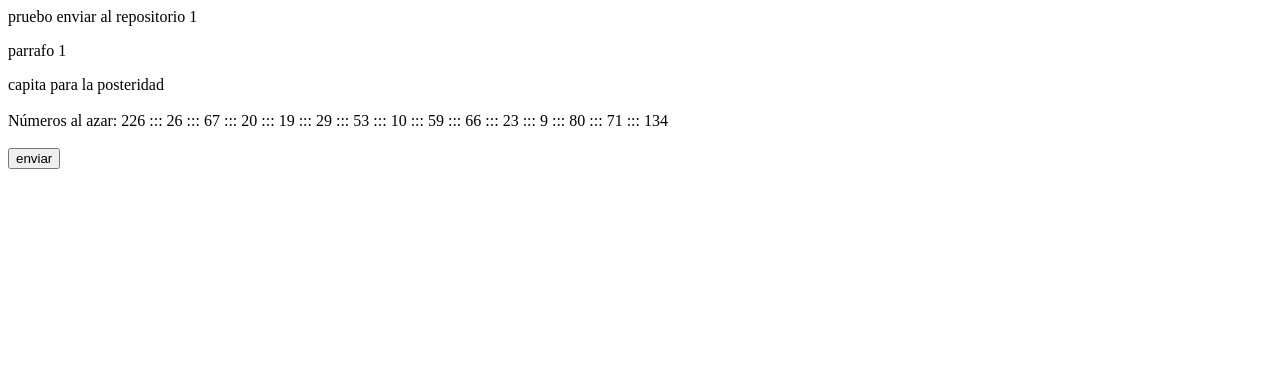
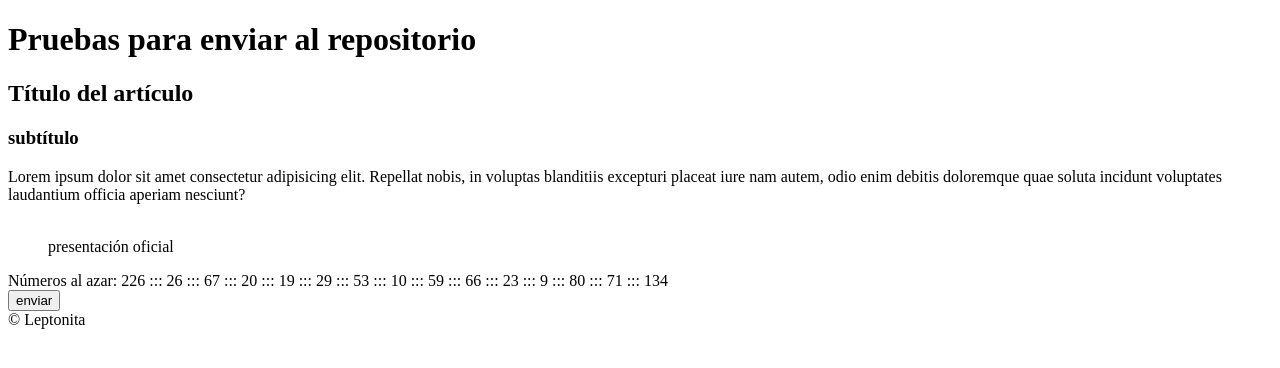
Before and after one commit to Leptonita/prueba-git, a plain HTML site: page index.html in a window 1280 px wide. Drawn offline with Linux system fonts and the light colour scheme.

```diff
--- a/index.html
+++ b/index.html
@@ -9,16 +9,36 @@
 </head>
 
 <body>
-    pruebo enviar al repositorio 1
-    <p>parrafo 1</p>
-    <div>capita para la posteridad</div><br>
-    <div id="numAzar">vamos a hacer un cambio importante que tiene que ser aprobado.</div>
+    <header>
+        <h1> Pruebas para enviar al repositorio</h1>
+    </header>
+    <main>
+        <section>
+            <header>
+                <h2> Título del artículo</h2>
+                <h3>subtítulo</h3>
+            </header>
+            <p>Lorem ipsum dolor sit amet consectetur adipisicing elit. Repellat nobis,
+                in voluptas blanditiis excepturi placeat iure nam autem, odio enim debitis
+                doloremque quae soluta incidunt voluptates laudantium officia aperiam nesciunt?</p>
+            <figure>
+                <img src="">
+                <figcaption>presentación oficial</figcaption>
+            </figure>
+        </section>
+        <section>
+            <div id="numAzar">vamos a hacer un cambio importante que tiene que ser aprobado.</div>
+        </section>
 
-    <br>
-    <button onclick="verAlert()">enviar</button>
+        <div class="resaltar"></div>
+        <div id="mostrar"></div>
+        <button onclick="verAlert()">enviar</button>
+        <br>
+
+    </main>
+    <footer>&copy; Leptonita </footer>
 
     <script>
-
         function verAlert() {
             alert("actuando desde el botón");
         }
```
